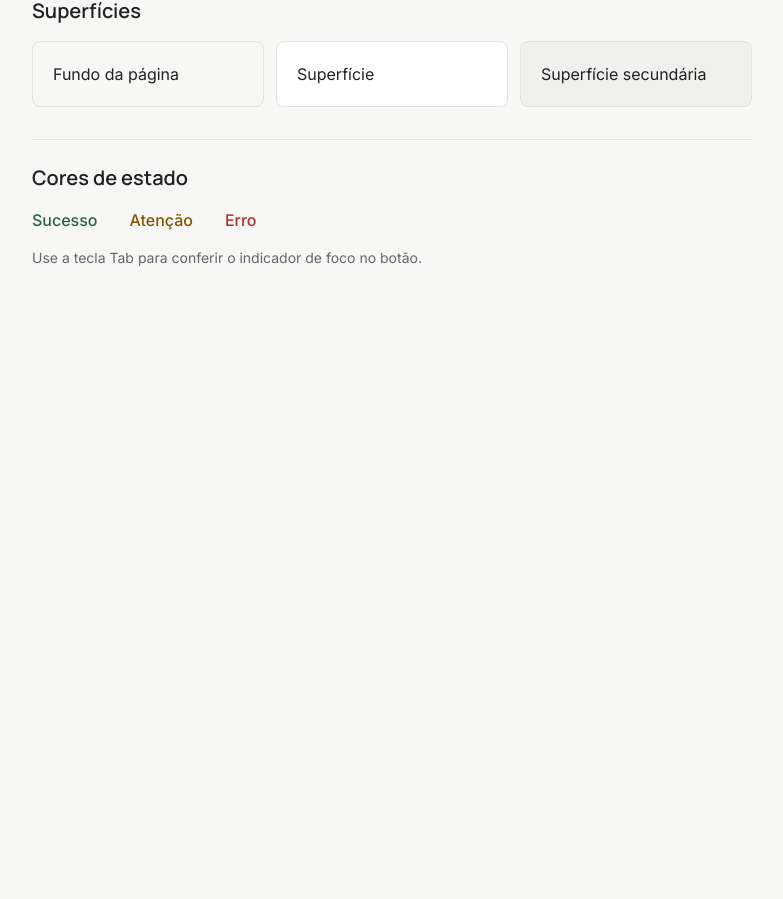
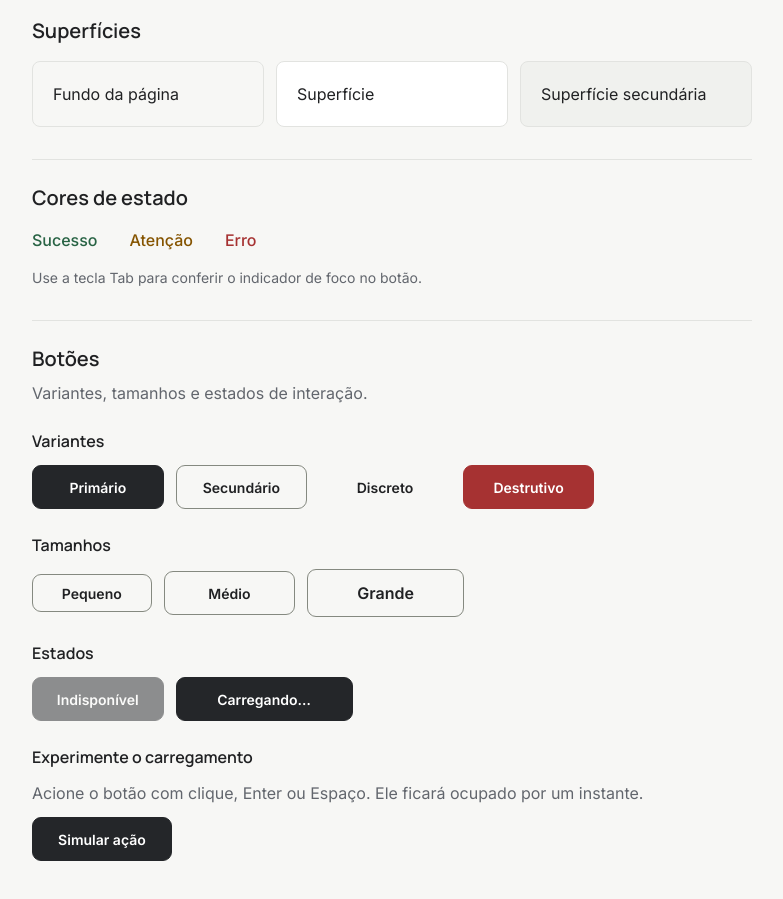
Before and after one commit to Gpeder/projeto_01, a React (Vite) app in the folder apps/web/: page / in a window 1280 px wide. Shown: the part 519-1418 px from the top of the page, without its empty margins (248-1031 px from the left). Before the commit the page ends 851 px from the top, so only its background shows below. Built offline with nearby package versions, Linux system fonts and the light colour scheme.

Commit message:
botão e animação

```diff
--- a/apps/web/src/App.tsx
+++ b/apps/web/src/App.tsx
@@ -1,4 +1,24 @@
+import { useEffect, useRef, useState } from 'react'
+import Button from './components/ui/Button'
+
 function App() {
+  const [demoStatus, setDemoStatus] = useState<'idle' | 'loading' | 'complete'>('idle')
+  const demoTimeout = useRef<ReturnType<typeof window.setTimeout> | null>(null)
+
+  useEffect(() => () => {
+    if (demoTimeout.current !== null) window.clearTimeout(demoTimeout.current)
+  }, [])
+
+  function handleDemoClick() {
+    if (demoStatus === 'loading') return
+
+    setDemoStatus('loading')
+    demoTimeout.current = window.setTimeout(() => {
+      setDemoStatus('complete')
+      demoTimeout.current = null
+    }, 1500)
+  }
+
   return (
     <main className="mx-auto max-w-3xl space-y-8 px-6 py-12 sm:py-16">
       <header className="space-y-3">
@@ -24,12 +44,7 @@ function App() {
         <p className="text-muted">
           O texto secundário mantém a hierarquia visual sem perder a legibilidade.
         </p>
-        <button
-          type="button"
-          className="min-h-11 cursor-pointer touch-manipulation rounded-lg border border-primary bg-primary px-5 py-2 font-semibold text-on-primary hover:opacity-90"
-        >
-          Botão de amostra
-        </button>
+        <Button>Botão de amostra</Button>
       </section>
 
       <section aria-labelledby="surfaces-title" className="space-y-4">
@@ -58,6 +73,57 @@ function App() {
           Use a tecla Tab para conferir o indicador de foco no botão.
         </p>
       </section>
+
+      <section aria-labelledby="buttons-title" className="space-y-6 border-t border-border pt-6">
+        <div className="space-y-2">
+          <h2 id="buttons-title" className="text-xl">Botões</h2>
+          <p className="text-muted">Variantes, tamanhos e estados de interação.</p>
+        </div>
+
+        <div className="space-y-3">
+          <h3 className="text-base">Variantes</h3>
+          <div className="flex flex-wrap items-center gap-3">
+            <Button>Primário</Button>
+            <Button variant="secondary">Secundário</Button>
+            <Button variant="ghost">Discreto</Button>
+            <Button variant="destructive">Destrutivo</Button>
+          </div>
+        </div>
+
+        <div className="space-y-3">
+          <h3 className="text-base">Tamanhos</h3>
+          <div className="flex flex-wrap items-center gap-3">
+            <Button size="sm" variant="secondary">Pequeno</Button>
+            <Button size="md" variant="secondary">Médio</Button>
+            <Button size="lg" variant="secondary">Grande</Button>
+          </div>
+        </div>
+
+        <div className="space-y-3">
+          <h3 className="text-base">Estados</h3>
+          <div className="flex flex-wrap items-center gap-3">
+            <Button disabled>Indisponível</Button>
+            <Button loading>Ação em andamento</Button>
+          </div>
+        </div>
+
+        <div className="space-y-3">
+          <h3 className="text-base">Experimente o carregamento</h3>
+          <p className="text-muted">
+            Acione o botão com clique, Enter ou Espaço. Ele ficará ocupado por um instante.
+          </p>
+          <Button
+            loading={demoStatus === 'loading'}
+            loadingLabel="Processando…"
+            onClick={handleDemoClick}
+          >
+            Simular ação
+          </Button>
+          <p role="status" className="min-h-6 text-sm text-muted">
+            {demoStatus === 'complete' ? 'Demonstração concluída. Você pode repetir.' : ''}
+          </p>
+        </div>
+      </section>
     </main>
   )
 }
--- /dev/null
+++ b/apps/web/src/components/ui/Button.module.css
@@ -0,0 +1,150 @@
+@layer components {
+  .button {
+    display: inline-grid;
+    grid-template-areas: 'label';
+    align-items: center;
+    justify-items: center;
+    min-width: 2.75rem;
+    max-width: 100%;
+    border: 1px solid var(--primary);
+    border-radius: 0.5625rem;
+    font-family: var(--font-sans);
+    font-weight: 600;
+    line-height: 1.5;
+    text-align: center;
+    vertical-align: middle;
+    overflow-wrap: anywhere;
+    cursor: pointer;
+    touch-action: manipulation;
+    transition-property: background-color, border-color, color, opacity;
+    transition-duration: var(--duration-normal);
+    transition-timing-function: var(--ease-standard);
+  }
+
+  .primary {
+    background-color: var(--primary);
+    color: var(--on-primary);
+  }
+
+  .secondary {
+    border-color: var(--control-strong);
+    background-color: transparent;
+    color: var(--foreground);
+  }
+
+  .ghost {
+    border-color: transparent;
+    background-color: transparent;
+    color: var(--foreground);
+  }
+
+  .destructive {
+    border-color: var(--error);
+    background-color: var(--error);
+    color: var(--on-error);
+  }
+
+  .sm {
+    min-height: 2.375rem;
+    padding: 0.375rem 0.75rem;
+    font-size: 0.875rem;
+  }
+
+  .md {
+    min-height: 2.75rem;
+    padding: 0.625rem 1.125rem;
+    font-size: 0.875rem;
+  }
+
+  .lg {
+    min-height: 3rem;
+    padding: 0.6875rem 1.5rem;
+    font-size: 1rem;
+  }
+
+  /* Os dois rótulos ocupam a mesma célula e reservam a maior largura. */
+  .label,
+  .loadingLabel {
+    grid-area: label;
+    min-width: 0;
+  }
+
+  .loadingLabel {
+    visibility: hidden;
+  }
+
+  .button[data-loading='true'] .label {
+    /* Opacidade preserva o nome acessível original do botão. */
+    opacity: 0;
+  }
+
+  .button[data-loading='true'] .loadingLabel {
+    visibility: visible;
+  }
+
+  .button:disabled {
+    cursor: not-allowed;
+  }
+
+  .button:disabled:not([data-loading='true']) {
+    opacity: 0.5;
+  }
+
+  .button[data-loading='true'] {
+    cursor: wait;
+  }
+
+  @media (hover: hover) {
+    .primary:not(:disabled):hover {
+      opacity: 0.88;
+    }
+
+    .secondary:not(:disabled):hover,
+    .ghost:not(:disabled):hover {
+      background-color: var(--surface-muted);
+    }
+
+    .destructive:not(:disabled):hover {
+      border-color: color-mix(in srgb, var(--error) 88%, var(--foreground));
+      background-color: color-mix(in srgb, var(--error) 88%, var(--foreground));
+    }
+  }
+
+  .primary:not(:disabled):active {
+    opacity: 0.76;
+  }
+
+  .secondary:not(:disabled):active,
+  .ghost:not(:disabled):active {
+    border-color: var(--foreground);
+    background-color: var(--surface-muted);
+  }
+
+  .destructive:not(:disabled):active {
+    border-color: color-mix(in srgb, var(--error) 76%, var(--foreground));
+    background-color: color-mix(in srgb, var(--error) 76%, var(--foreground));
+  }
+
+  .status {
+    position: absolute;
+    width: 1px;
+    height: 1px;
+    padding: 0;
+    overflow: hidden;
+    clip-path: inset(50%);
+    white-space: nowrap;
+    border: 0;
+  }
+
+  @media (any-pointer: coarse) {
+    .sm {
+      min-height: 2.75rem;
+    }
+  }
+
+  @media (prefers-reduced-motion: reduce) {
+    .button {
+      transition: none;
+    }
+  }
+}
--- /dev/null
+++ b/apps/web/src/components/ui/Button.tsx
@@ -0,0 +1,53 @@
+import { useId, type ComponentPropsWithRef, type ReactNode } from 'react'
+import styles from './Button.module.css'
+
+export type ButtonProps = ComponentPropsWithRef<'button'> & {
+  variant?: 'primary' | 'secondary' | 'ghost' | 'destructive'
+  size?: 'sm' | 'md' | 'lg'
+  loading?: boolean
+  loadingLabel?: string
+  children: ReactNode
+}
+
+export default function Button({
+  variant = 'primary',
+  size = 'md',
+  loading = false,
+  loadingLabel = 'Carregando…',
+  disabled = false,
+  type = 'button',
+  children,
+  className,
+  'aria-busy': ariaBusy,
+  'aria-describedby': ariaDescribedBy,
+  ...props
+}: ButtonProps) {
+  const statusId = useId()
+  const description = [ariaDescribedBy, loading ? statusId : undefined]
+    .filter(Boolean)
+    .join(' ') || undefined
+
+  return (
+    <>
+      <button
+        {...props}
+        type={type}
+        disabled={disabled || loading}
+        aria-busy={loading || ariaBusy}
+        aria-describedby={description}
+        data-loading={loading}
+        className={[styles.button, styles[variant], styles[size], className]
+          .filter(Boolean)
+          .join(' ')}
+      >
+        <span className={styles.label}>{children}</span>
+        <span className={styles.loadingLabel} aria-hidden="true">
+          {loadingLabel}
+        </span>
+      </button>
+      <span id={statusId} className={styles.status} role="status" aria-atomic="true">
+        {loading ? loadingLabel : ''}
+      </span>
+    </>
+  )
+}
--- a/apps/web/src/index.css
+++ b/apps/web/src/index.css
@@ -3,6 +3,11 @@
 @theme {
   --font-sans: "Inter", system-ui, sans-serif;
   --font-heading: "Manrope", system-ui, sans-serif;
+}
+
+@theme static {
+  --ease-standard: cubic-bezier(0.2, 0, 0, 1);
+  --ease-out: cubic-bezier(0, 0, 0.2, 1);
 }
 
 @theme inline {
@@ -13,12 +18,14 @@
   --color-muted: var(--muted);
   --color-border: var(--border);
   --color-control: var(--control);
+  --color-control-strong: var(--control-strong);
   --color-primary: var(--primary);
   --color-on-primary: var(--on-primary);
   --color-focus: var(--focus);
   --color-success: var(--success);
   --color-warning: var(--warning);
   --color-error: var(--error);
+  --color-on-error: var(--on-error);
 }
 
 @custom-variant dark {
@@ -36,6 +43,9 @@
 @layer base {
   :root {
     color-scheme: light;
+    --duration-fast: 120ms;
+    --duration-normal: 180ms;
+    --duration-slow: 280ms;
     --background: #f7f7f5;
     --surface: #ffffff;
     --surface-muted: #f0f1ee;
@@ -43,12 +53,14 @@
     --muted: #62666d;
     --border: #e2e3e0;
     --control: #b9bcb7;
+    --control-strong: #858980;
     --primary: #242629;
     --on-primary: #ffffff;
     --focus: #375f85;
     --success: #286344;
     --warning: #855400;
     --error: #a63232;
+    --on-error: var(--on-primary);
   }
 
   :root[data-theme="dark"] {
@@ -60,6 +72,7 @@
     --muted: #b0b5ba;
     --border: #373c41;
     --control: #626970;
+    --control-strong: #7a8188;
     --primary: #e8eae5;
     --on-primary: #181a1c;
     --focus: #a7c7e7;
@@ -78,6 +91,7 @@
       --muted: #b0b5ba;
       --border: #373c41;
       --control: #626970;
+      --control-strong: #7a8188;
       --primary: #e8eae5;
       --on-primary: #181a1c;
       --focus: #a7c7e7;
```
Also changed, not shown: 1 other file (tests, documents, lock files or other folders).
